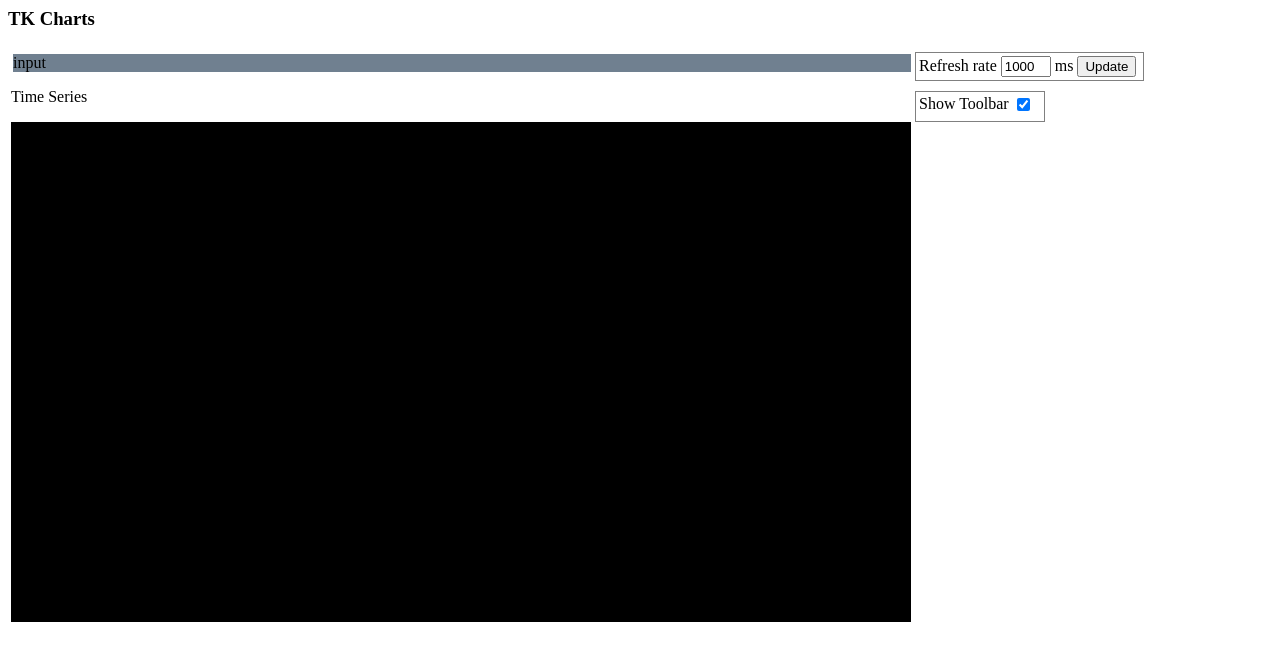
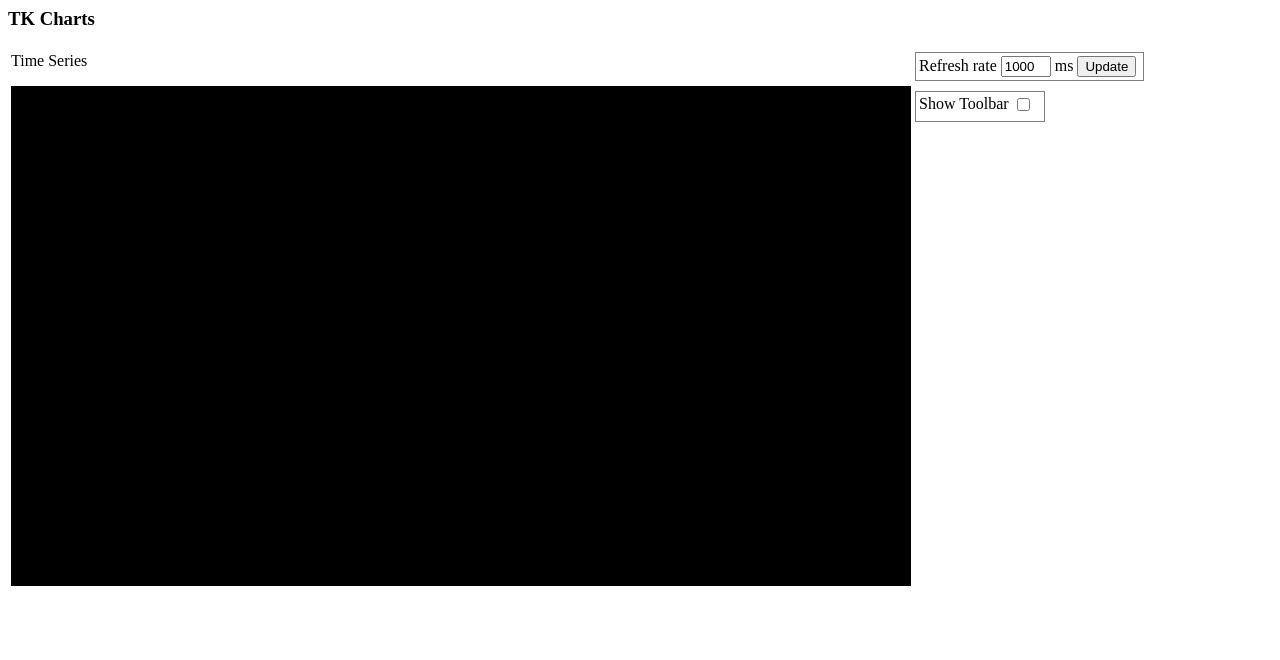
Before and after one commit to taruntomar/tkcharts, a website: page index.html in a window 1280 px wide. Both pictures are taken after a click on the checkbox 1023 px from the left and 104 px from the top of the page. Drawn offline with nearby package versions, Linux system fonts and the light colour scheme; no server answers.

Commit message:
made some changes

```diff
--- a/index.html
+++ b/index.html
@@ -22,8 +22,9 @@
         <tr>
             <td>
                 <div id="timeseries">
+                      <p>Time Series</p>
                     <div id='toolbar'></div>
-                    <p>Time Series</p>
+
                 </div>
             </td>
             <td valign='top'>
@@ -39,7 +40,7 @@
                 <table frame='box' style='margin-top:10px'>
                     <tr class="optionTable2">
                         <td class="heading">Show Toolbar</td>
-                        <td><input id='showToolbar' type='checkbox' onclick="showtoolbar(this)"></td>
+                        <td><input id='showToolbar' type='checkbox' onclick="showtoolbar(this)" checked></td>
                         <td></td>
                         <td></td>
                     </tr>
@@ -61,23 +62,31 @@
             height:500
         };
         var timeSeriesgraph = timeSeries(chartOptions);
-        timeSeriesgraph.width = 960;
-        timeSeriesgraph.height = 500;
+
+        $('#toolbar').attr('class', 'tkgraph-timeseries-toolbar')
+                    .attr('style', 'width:' + (timeSeriesgraph.width ) + ';height:25');
+                d3.select('#toolbar').append("input").attr('id','togglerunbutton').attr('type', 'button').attr('value', 'Stop').attr('style', 'margin:2 0 0 2').attr('onclick', 'stopGraph()');
         var update = function () {
             timeSeriesgraph.options.refreshRate = $('#refreshrate').val();
 
         };
         var showtoolbar = function (cb) {
             if (cb.checked) {
-                $('#toolbar').attr('class', 'tkgraph-timeseries-toolbar')
-                    .attr('style', 'width:' + (timeSeriesgraph.width ) + ';height:25');
-                $('#toolbar').append("input").attr('type', 'button').attr('value', 'Run').attr('style', 'margin:2 0 0 2').attr('onclick', 'toggleRun()');
+                $('#toolbar').show();
             } else {
-                $('#toolbar').remove();
+                $('#toolbar').hide();
             }
         };
-var toggleRun = function(){
+var runGraph = function(){
+        timeSeriesgraph.options.refresh =true;
+        timeSeriesgraph.run();
+        d3.select('#togglerunbutton').property('value','Stop').attr('onclick','stopGraph()');
+};
+    var stopGraph = function(){
         timeSeriesgraph.options.refresh =false;
+
+        //d3.select('#togglerunbutton').attr('value',null).attr('onclick',null);
+        d3.select('#togglerunbutton').property('value','Run').attr('onclick',"runGraph()");
 };
 
 
--- a/timeseries.js
+++ b/timeseries.js
@@ -100,7 +100,7 @@ var timeSeries = function (options) {
 
         });
 
-        var refreshChart = function () {
+        timeserieschart["run"] = function () {
                 d3.json('/telemetrydata', function (err, res) {
                         if (err) throw err;
                         alldata.splice(0, 1);
@@ -152,10 +152,9 @@ var timeSeries = function (options) {
                                         .tickFormat(""))
                 });
                 if(timeserieschart.options.refresh)
-                window.setTimeout(refreshChart, timeserieschart.options.refreshRate);
+                window.setTimeout(timeserieschart.run, timeserieschart.options.refreshRate);
         };
 
-        refreshChart();
-
+        timeserieschart.run();
         return timeserieschart;
 };
```
